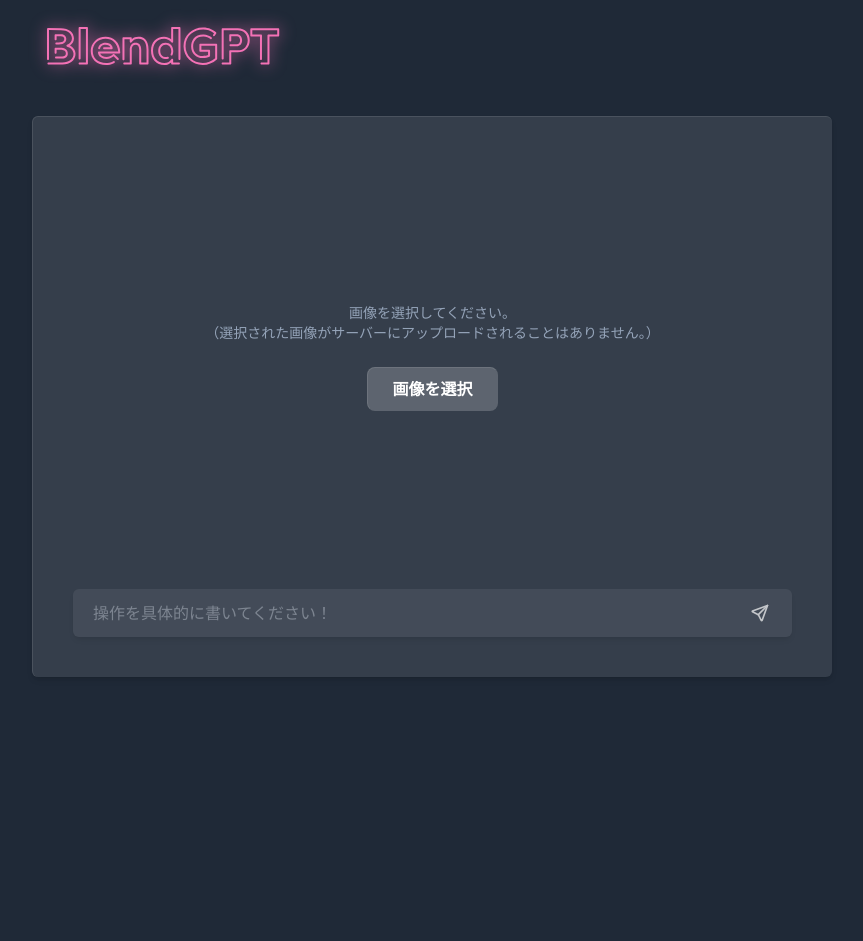
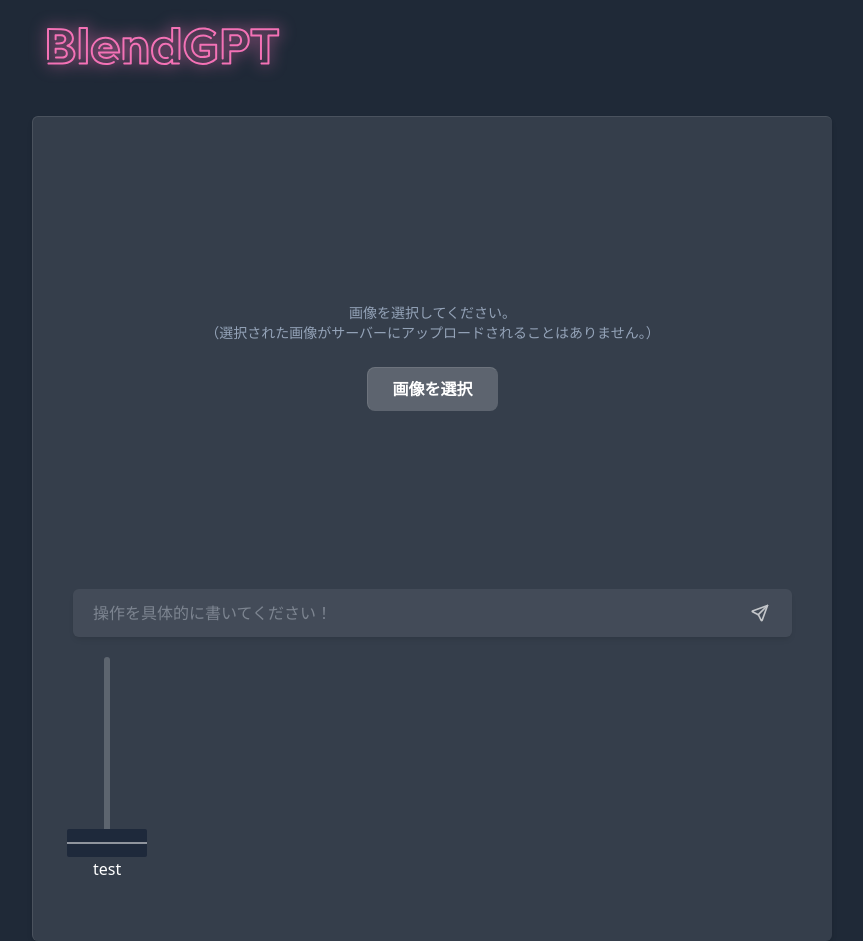
Before and after one commit to itta611/BlendGPT-old, a Next.js app: page / in a window 1280 px wide. Shown: the whole page, without its empty margins (208-1071 px from the left). Before the commit the page ends 800 px from the top, so only its background shows below. Built offline with nearby package versions, Linux system fonts and the light colour scheme.

Commit message:
feat: add slider

```diff
--- a/components/Input.tsx
+++ b/components/Input.tsx
@@ -31,7 +31,7 @@ const Input: FC<InputProps> = ({ className, disabled, leftItem, rightItem, ...pr
         {...props}
         disabled={disabled}
         className={classNames(
-          'w-full shadow-md bg-white/10 rounded-md px-5 py-3 outline-none focus:ring-4 transition-all'
+          'w-full shadow-md bg-white/10 rounded-md px-5 py-3 outline-none transition-all'
         )}
       />
       {rightItem && <HorizontalItem disabled={disabled}>{rightItem}</HorizontalItem>}
--- /dev/null
+++ b/components/ParamArea.tsx
@@ -0,0 +1,28 @@
+import { FC } from 'react';
+import { Param } from 'types/base';
+import Slider from './VerticalSlider';
+
+interface ParamAreaType {
+  params: Param[];
+}
+
+const ParamArea: FC<ParamAreaType> = ({ params }) => {
+  return (
+    <div className="flex p-5">
+      {params.map((param, index) => (
+        <div key={index}>
+          <Slider
+            orientation="vertical"
+            defaultValue={[param.value]}
+            min={param.min}
+            max={param.max}
+            step={param.step}
+          />
+          <span className="text-white">{param.label}</span>
+        </div>
+      ))}
+    </div>
+  );
+};
+
+export default ParamArea;
--- /dev/null
+++ b/components/VerticalSlider.tsx
@@ -0,0 +1,32 @@
+'use client';
+
+import * as SliderPrimitive from '@radix-ui/react-slider';
+import classNames from 'classnames';
+import { ComponentPropsWithoutRef, ElementRef, forwardRef } from 'react';
+
+const Slider = forwardRef<
+  ElementRef<typeof SliderPrimitive.Root>,
+  ComponentPropsWithoutRef<typeof SliderPrimitive.Root>
+>(({ className, ...props }, ref) => (
+  <SliderPrimitive.Root
+    ref={ref}
+    className={classNames(
+      'relative flex h-[200px] touch-none select-none justify-center',
+      className
+    )}
+    {...props}
+  >
+    <SliderPrimitive.Track className="relative h-full w-1.5 overflow-hidden rounded-full bg-white/20">
+      <SliderPrimitive.Range />
+    </SliderPrimitive.Track>
+    <SliderPrimitive.Thumb
+      className={classNames(
+        'flex h-7 w-20 bg-slate-800 rounded-sm outline-none items-center',
+        'before:block before:bg-white/50 before:h-[2px] before:w-full'
+      )}
+    />
+  </SliderPrimitive.Root>
+));
+Slider.displayName = SliderPrimitive.Root.displayName;
+
+export default Slider;
--- a/package.json
+++ b/package.json
@@ -10,6 +10,7 @@
   },
   "dependencies": {
     "@next/font": "13.3.0",
+    "@radix-ui/react-slider": "^1.1.1",
     "@tabler/icons-react": "^2.16.0",
     "@types/node": "18.15.11",
     "@types/react": "18.0.35",
--- a/pages/index.tsx
+++ b/pages/index.tsx
@@ -3,13 +3,14 @@ import Button from 'components/Button';
 import IconButton from 'components/IconButton';
 import Input from 'components/Input';
 import Logo from 'components/Logo';
+import ParamArea from 'components/ParamArea';
 import WebGLCanvas from 'components/WebGLCavas';
 import { useCanvasDrawer } from 'hooks/useCanvasDrawer';
 import Head from 'next/head';
 import Image from 'next/image';
 import { ChangeEvent, useEffect, useState } from 'react';
 import useSWRMutation from 'swr/mutation';
-import { Response } from 'types/base';
+import { Param, Response } from 'types/base';
 
 async function postMessage(url: string, { arg }: { arg: string }): Promise<Response> {
   const r = await fetch(url, { method: 'POST', body: JSON.stringify({ message: arg }) });
@@ -22,7 +23,9 @@ export default function Home() {
   const [isLoading, setIsLoading] = useState(false);
   const [errorMessage, setErrorMessage] = useState('');
   const [imageURL, setImageURL] = useState<string | undefined>(undefined);
-  const [params, setParams] = useState([]);
+  const [params, setParams] = useState<Param[]>([
+    { label: 'test', name: 'test', type: 'float', value: 0, min: 0, max: 100, step: 1 },
+  ]);
   const canvasDrawer = useCanvasDrawer();
 
   const handleFileSelect = async (e: ChangeEvent<HTMLInputElement>) => {
@@ -129,6 +132,7 @@ export default function Home() {
               </div>
             )}
           </form>
+          <ParamArea params={params} />
         </div>
       </main>
     </>
--- a/styles/globals.css
+++ b/styles/globals.css
@@ -9,3 +9,14 @@ html {
 body {
   @apply text-white;
 }
+
+input[type='range'] {
+  @apply appearance-none bg-slate-800 border-r border-t border-white/20 rounded-sm;
+}
+
+input[type='range']::-webkit-slider-runnable-track,
+input[type='range']::-moz-range-track,
+input[type='range']::-ms-track {
+  @apply bg-slate-800;
+  -webkit-appearance: none;
+}
--- a/types/base.tsx
+++ b/types/base.tsx
@@ -1,5 +1,6 @@
 export interface Param {
   name: string;
+  label: string;
   type: 'float' | 'int';
   value: number;
   min: number;
```
Also changed, not shown: 1 other file (tests, documents, lock files or other folders).
